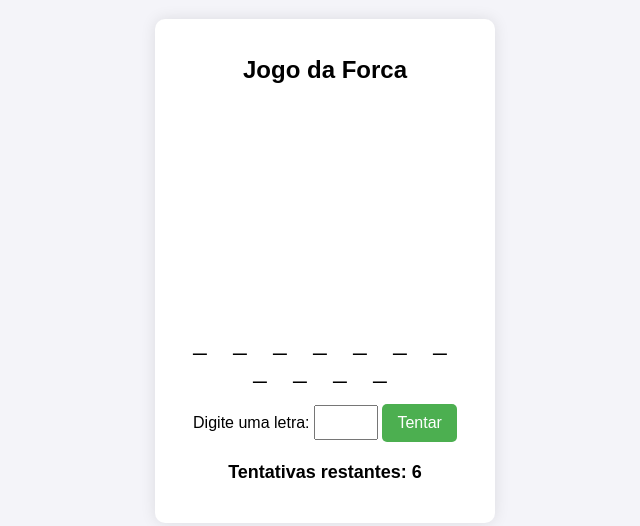
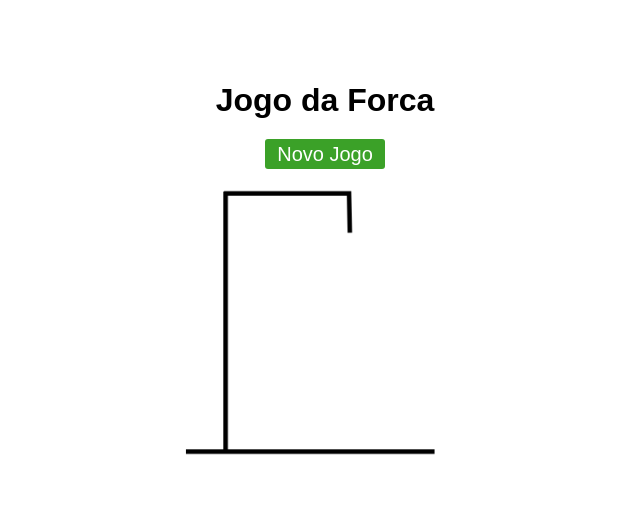
Before and after one commit to ruancarlosdev/jogo_forca, a plain HTML site: page index.html in a window 1280 px wide. Shown: the part 129-655 px from the top of the page, without its empty margins (315-955 px from the left). Drawn offline with Linux system fonts and the light colour scheme.

Commit message:
nosssa senhora

```diff
--- a/index.html
+++ b/index.html
@@ -1,33 +1,28 @@
 <!DOCTYPE html>
-<html lang="pt-br">
+<html lang="en">
 <head>
-    <meta charset="UTF-8">
-    <meta name="viewport" content="width=device-width, initial-scale=1.0">
-    <title>Jogo da Forca</title>
-    <link rel="stylesheet" href="style.css">
+  <meta charset="UTF-8">
+  <meta http-equiv="X-UA-Compatible" content="IE=edge">
+  <meta name="viewport" content="width=device-width, initial-scale=1.0">
+  <title>Jogo da forca</title>
+  <link rel="stylesheet" href="style.css">
 </head>
 <body>
-    <div class="container">
-        <h1>Jogo da Forca</h1>
+  <header>
+    <h1>Jogo da Forca</h1>
+  </header>
+  <button class="new">Novo Jogo</button>
+  <main>
+    <article class="content-img">
+      <img src="img1.png" width="250px" alt="Jogo da forca">
+    </article>
+    <article class="content">
+      <div class="guess-word"></div>
+      <div class="clue"></div>
+      <div class="btns"></div>
+    </article>
+  </main>
 
-        <div id="forca-container">
-            <canvas id="forca" width="200" height="200"></canvas>
-        </div>
-
-        <div id="palavra">
-            <!-- Letras da palavra aparecerão aqui -->
-        </div>
-
-        <div id="entrada">
-            <label for="letra">Digite uma letra:</label>
-            <input type="text" id="letra" maxlength="1" />
-            <button onclick="verificarLetra()">Tentar</button>
-        </div>
-
-        <p id="tentativas">Tentativas restantes: 6</p>
-        <p id="mensagem"></p>
-    </div>
-
-    <script src="script.js"></script>
+  <script src="script.js" type="module"></script>
 </body>
 </html>
--- a/script.js
+++ b/script.js
@@ -1,106 +1,88 @@
-// Lista de palavras para o jogo
-const palavras = ["javascript", "html", "css", "forca", "programacao", "desenvolvimento"];
-let palavraEscolhida = "";
-let palavraExibida = "";
-let tentativas = 6;
-let letrasErradas = [];
-let letrasCorretas = [];
+import getWord from "./words.js";
 
-// Função para escolher a palavra aleatória
-function escolherPalavra() {
-    const indice = Math.floor(Math.random() * palavras.length);
-    palavraEscolhida = palavras[indice];
-    palavraExibida = "_".repeat(palavraEscolhida.length);
-    letrasErradas = [];
-    letrasCorretas = [];
-    tentativas = 6;
-    document.getElementById("tentativas").textContent = `Tentativas restantes: ${tentativas}`;
-    document.getElementById("mensagem").textContent = "";
-    desenharForca();
-    atualizarPalavra();
+const contentBtns = document.querySelector(".btns");
+const contentGuessWord = document.querySelector(".guess-word");
+const img = document.querySelector("img");
+const contentClue = document.querySelector(".clue");
+const btnNew = document.querySelector(".new");
+btnNew.onclick = () => init();
+let indexImg;
+
+init();
+
+function init() {
+  indexImg = 1;
+  img.src = `img1.png`;
+
+  generateGuessSection();
+  generateButtons();
 }
 
-// Função para desenhar o boneco da forca
-function desenharForca() {
-    const canvas = document.getElementById("forca");
-    const ctx = canvas.getContext("2d");
-    ctx.clearRect(0, 0, canvas.width, canvas.height); // Limpar o canvas antes de desenhar
-    ctx.strokeStyle = "#000";
+function generateGuessSection() {
+  contentGuessWord.textContent = "";
 
-    if (tentativas <= 5) { // Cabeça
-        ctx.beginPath();
-        ctx.arc(100, 50, 20, 0, Math.PI * 2, true);
-        ctx.stroke();
-    }
-    if (tentativas <= 4) { // Corpo
-        ctx.beginPath();
-        ctx.moveTo(100, 70);
-        ctx.lineTo(100, 120);
-        ctx.stroke();
-    }
-    if (tentativas <= 3) { // Braço esquerdo
-        ctx.beginPath();
-        ctx.moveTo(100, 80);
-        ctx.lineTo(60, 100);
-        ctx.stroke();
-    }
-    if (tentativas <= 2) { // Braço direito
-        ctx.beginPath();
-        ctx.moveTo(100, 80);
-        ctx.lineTo(140, 100);
-        ctx.stroke();
-    }
-    if (tentativas <= 1) { // Perna esquerda
-        ctx.beginPath();
-        ctx.moveTo(100, 120);
-        ctx.lineTo(60, 140);
-        ctx.stroke();
-    }
-    if (tentativas <= 0) { // Perna direita
-        ctx.beginPath();
-        ctx.moveTo(100, 120);
-        ctx.lineTo(140, 140);
-        ctx.stroke();
-    }
+  const { word, clue } = getWord();
+  const wordWithoutAccent = word
+    .normalize("NFD")
+    .replace(/[\u0300-\u036f]/g, "");
+
+  Array.from(wordWithoutAccent).forEach((letter) => {
+    const span = document.createElement("span");
+
+    span.textContent = "_";
+    span.setAttribute("word", letter.toUpperCase());
+    contentGuessWord.appendChild(span);
+  });
+
+  contentClue.textContent = `Dica: ${clue}`;
 }
 
-// Função para atualizar a palavra exibida
-function atualizarPalavra() {
-    const palavraDiv = document.getElementById("palavra");
-    palavraDiv.textContent = palavraExibida.split("").join(" ");
+function wrongAnswer() {
+  indexImg++;
+  img.src = `img${indexImg}.png`;
+
+  if (indexImg === 7) {
+    setTimeout(() => {
+      alert("Perdeu :/");
+      init();
+    }, 100);
+  }
 }
 
-// Função para verificar a letra digitada
-function verificarLetra() {
-    const letra = document.getElementById("letra").value.toLowerCase();
-    document.getElementById("letra").value = ""; // Limpa o campo de entrada
+function verifyLetter(letter) {
+  const arr = document.querySelectorAll(`[word="${letter}"]`);
 
-    if (letra && !letrasErradas.includes(letra) && !letrasCorretas.includes(letra)) {
-        if (palavraEscolhida.includes(letra)) {
-            letrasCorretas.push(letra);
+  if (!arr.length) wrongAnswer();
 
-            // Atualiza a palavra exibida
-            palavraExibida = palavraEscolhida.split("").map(function(caractere) {
-                return letrasCorretas.includes(caractere) ? caractere : "_";
-            }).join("");
-            atualizarPalavra();
-        } else {
-            letrasErradas.push(letra);
-            tentativas--;
-            document.getElementById("tentativas").textContent = `Tentativas restantes: ${tentativas}`;
-            desenharForca();
-        }
+  arr.forEach((e) => {
+    e.textContent = letter;
+  });
 
-        // Verifica se o jogador venceu
-        if (palavraExibida === palavraEscolhida) {
-            document.getElementById("mensagem").textContent = "Você venceu!";
-            document.getElementById("mensagem").style.color = "green";
-        } else if (tentativas === 0) {
-            // Verifica se o jogador perdeu
-            document.getElementById("mensagem").textContent = `Você perdeu! A palavra era: ${palavraEscolhida}`;
-        }
-    }
+  const spans = document.querySelectorAll(`.guess-word span`);
+  const won = !Array.from(spans).find((span) => span.textContent === "_");
+
+  if (won) {
+    setTimeout(() => {
+      alert("Ganhou!!!");
+      init();
+    }, 100);
+  }
 }
 
-// Função para iniciar o jogo
-escolherPalavra();
+function generateButtons() {
+  contentBtns.textContent = "";
+
+  for (let i = 97; i < 123; i++) {
+    const btn = document.createElement("button");
+    const letter = String.fromCharCode(i).toUpperCase();
+    btn.textContent = letter;
+
+    btn.onclick = () => {
+      btn.disabled = true;
+      btn.style.backgroundColor = "gray";
+      verifyLetter(letter);
+    };
+
+    contentBtns.appendChild(btn);
+  }
+}
--- a/style.css
+++ b/style.css
@@ -1,69 +1,76 @@
-body {
-    font-family: Arial, sans-serif;
-    background-color: #f4f4f9;
-    display: flex;
-    justify-content: center;
-    align-items: center;
-    height: 100vh;
+* {
     margin: 0;
+    padding: 0;
+    box-sizing: border-box;
   }
 
-.container {
-    background-color: #fff;
-    padding: 20px;
-    border-radius: 10px;
-    box-shadow: 0 0 15px rgba(0, 0, 0, 0.1);
-    text-align: center;
-    width: 300px;
+  body {
+    display: flex;
+    align-items: center;
+    justify-content: center;
+    flex-direction: column;
+    min-height: 100vh;
+    font-family: Arial, Helvetica, sans-serif;
   }
 
-h1 {
-    font-size: 24px;
-    margin-bottom: 20px;
+  main {
+    display: flex;
+    align-items: center;
+    gap: 30px;
   }
 
-#forca-container {
-    margin: 20px 0;
+  .content {
+    display: flex;
+    flex-direction: column;
+    gap: 30px;
+    height: 200px;
+    max-width: 400px;
   }
 
-#palavra {
-    font-size: 24px;
-    letter-spacing: 10px;
-    margin-bottom: 20px;
+  .guess-word {
+    display: flex;
+    gap: 10px;
+    font-size: 50px;
+    flex-wrap: wrap;
   }
 
-#entrada {
-    margin: 20px 0;
-}
-
-#letra {
-    font-size: 18px;
-    padding: 5px;
-    width: 50px;
-    text-align: center;
+  .btns {
+    display: flex;
+    gap: 5px;
+    flex-wrap: wrap;
   }
 
   button {
-    padding: 10px 15px;
-    font-size: 16px;
-    background-color: #4CAF50;
+    height: 30px;
+    font-size: 20px;
+    cursor: pointer;
     color: white;
     border: none;
-    border-radius: 5px;
-    cursor: pointer;
+    border-radius: 3px;
+  }
+
+  .btns button {
+    width: 30px;
+    background-color: #0ea989;
+  }
+
+  .new {
+    width: 120px;
+    background-color: #3ba128;
+    margin: 20px;
   }
 
   button:hover {
-    background-color: #45a049;
+    opacity: 0.8;
   }
 
-#tentativas {
+  .clue {
     font-size: 18px;
-    font-weight: bold;
   }
 
-#mensagem {
-    font-size: 20px;
-    font-weight: bold;
-    color: red;
+  @media (max-width:650px) {
+    main {
+      flex-direction: column;
+      padding: 10px;
     }
+  }
```
Also changed, not shown: word.js (added, +27 -0 lines), img1.png (added), img2.png (added), img3.png (added), img4.png (added), img5.png (added), img6.png (added), img7.png (added). Lines whose indentation alone changed are shown as unchanged.
